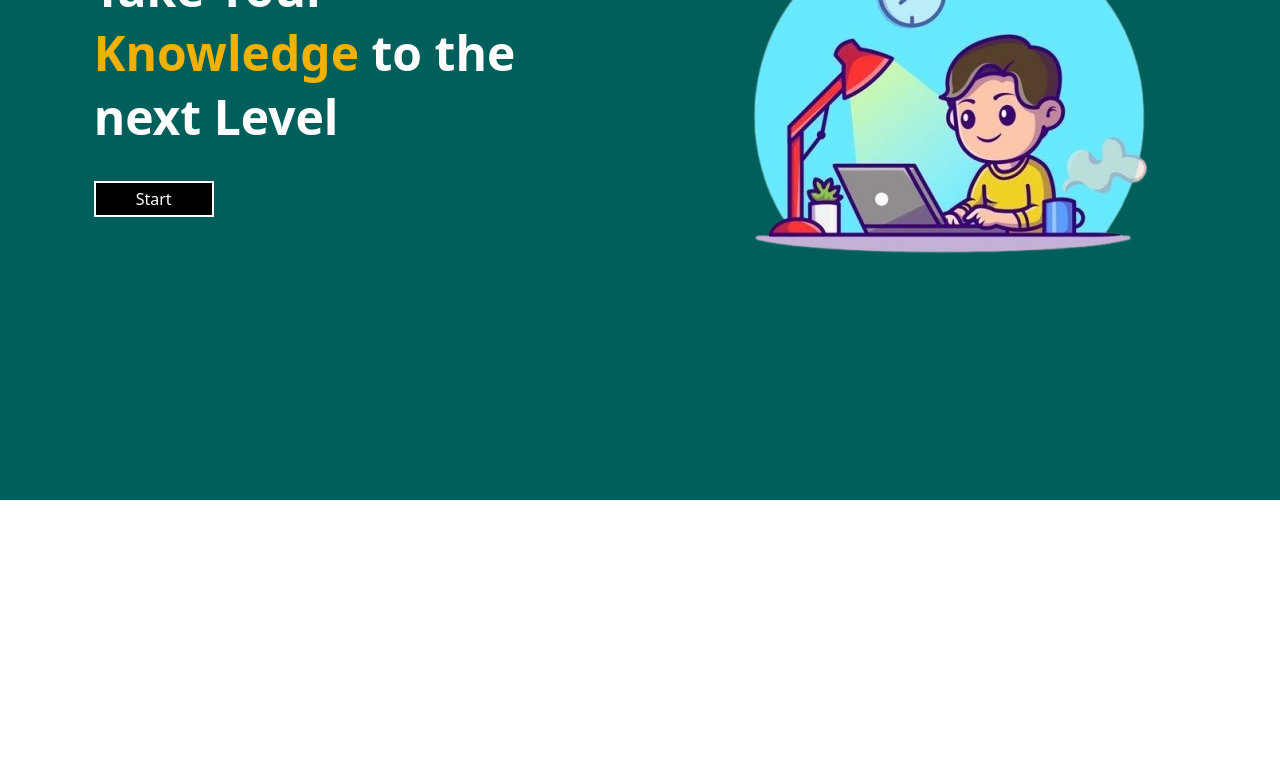
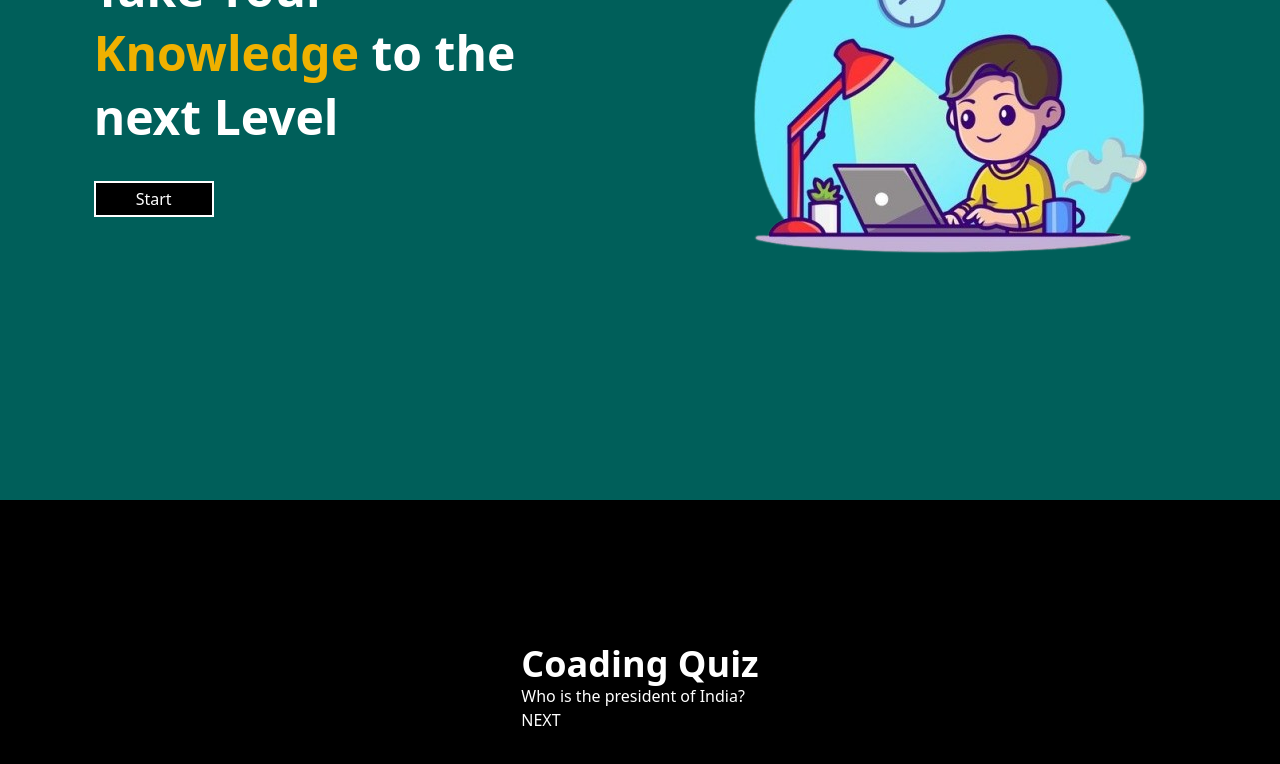
Before and after one commit to Rnveer007/Project-React-Quiz-App, a React (Vite) app: page / in a window 1280 px wide. Shown: the part 462-1226 px from the top of the page. Before the commit the page ends 962 px from the top, so only its background shows below. Built offline with nearby package versions, Linux system fonts and the light colour scheme.

Commit message:
newUpdated

```diff
--- /dev/null
+++ b/src/FileOfQuestions.js
@@ -0,0 +1,22 @@
+export const questions = [
+    {
+      q: "What is the capital of India?",
+      a: "New Delhi",
+      opt: ["Jaipur", "Mumbai", "New Delhi", "Kolkata"],
+    },
+    {
+      q: "Which is the national bird of India?",
+      a: "Peacock",
+      opt: ["Sparrow", "Peacock", "Pigeon", "Crow"],
+    },
+    {
+      q: "Who won the 2024 Cricket T20 world cup??",
+      a: "India",
+      opt: ["Australia", "South Africa", "West Indies", "India"],
+    },
+    {
+      q: "Who is the president of India?",
+      a: "Draupadi Murmu",
+      opt: ["APJ Abdul Kalam", "Narendra Modi", "Draupadi Murmu", "Rahul Gandhi"],
+    },
+  ];
--- a/src/First.jsx
+++ b/src/First.jsx
@@ -2,6 +2,7 @@ import React from 'react'
 import { useState } from 'react'
 import Header from './header';
 import App from './App';
+import QuiestionShow from './QuiestionShow';
 
 function First() {
     // const [userAvailable, setUserAvailable] = useState(false);
@@ -14,6 +15,7 @@ function First() {
         <>
             <Header showAlert ={showAlert}  setShowAlert ={setShowAlert} latestUser ={latestUser} setLatestUser = {setLatestUser} showSecondPage = {showSecondPage} setShowSecondPage = {setShowSecondPage}/>
             <App showAlert ={showAlert} setShowAlert = {setShowAlert}  latestUser ={latestUser} setLatestUser = {setLatestUser} showSecondPage = {showSecondPage} setShowSecondPage ={setShowSecondPage} />
+            < QuiestionShow />
         </>
     )
 }
--- a/src/Header.jsx
+++ b/src/Header.jsx
@@ -45,7 +45,7 @@ function Header({ showAlert,setShowAlert, latestUser,setLatestUser ,setShowSecon
 
     setTimeout(() => {
       setSuccesfullAlert(false);
-    }, 2000);
+    }, 1000);
   }
 
 
--- /dev/null
+++ b/src/QuiestionShow.jsx
@@ -0,0 +1,33 @@
+import React, { useEffect, useState } from 'react'
+import { questions } from './FileOfQuestions'
+
+function QuiestionShow() {
+    const [currentQuestion, setCurrentQuestion] = useState(getRandomQuestion())
+
+  function getRandomQuestion( ){
+    const randomIndex = Math.floor(Math.random() * questions.length)
+    return questions[randomIndex]
+  }
+
+function nextQuestionHandle (){
+       setCurrentQuestion(getRandomQuestion())
+
+}
+
+    return (
+        <div>
+            <div className='bg-black text-white h-screen flex justify-center pt-36'>
+                <div>
+                    <h1 className='text-4xl font-bold'>Coading Quiz</h1>
+                    <div>
+                        <h2>{currentQuestion.q}</h2>
+                        <button onClick={nextQuestionHandle}> NEXT</button>
+                    </div>
+                </div>
+
+            </div>
+        </div>
+    )
+}
+
+export default QuiestionShow
```
